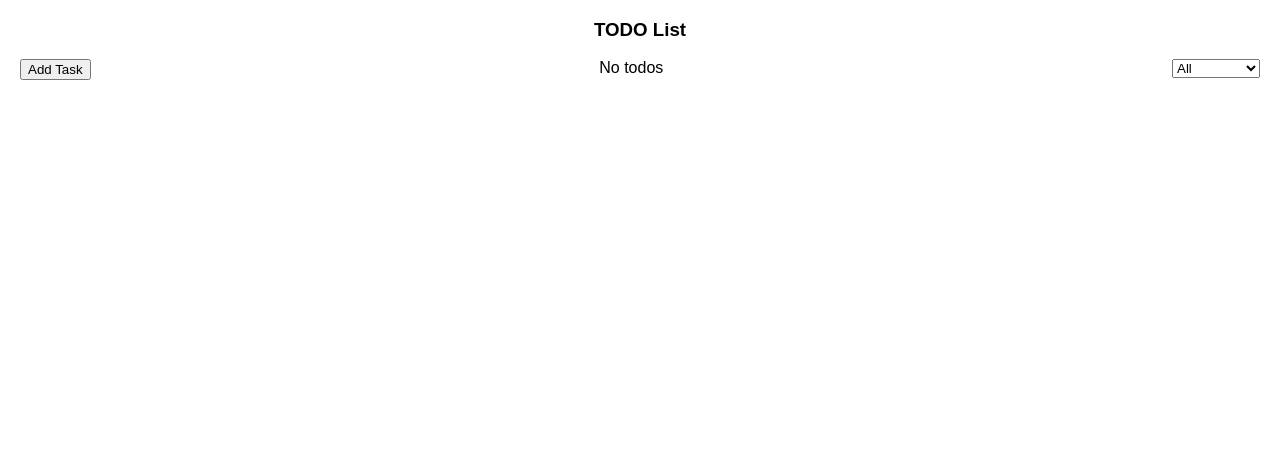
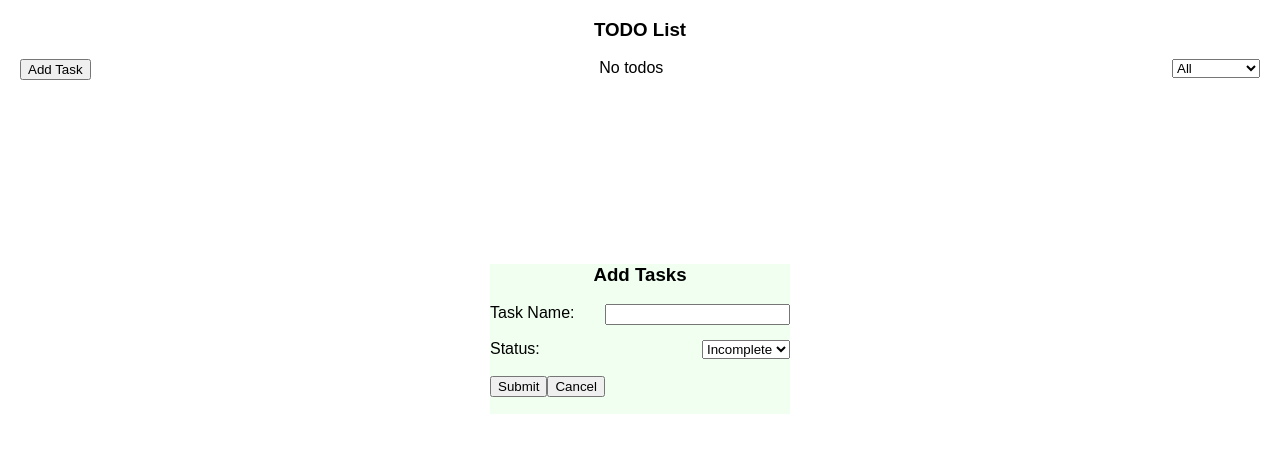
Before and after one commit to parul1110/todo, a React (Create React App) app: page / in a window 1280 px wide. Both pictures are taken after a click on the button "Add Task". Shown: the top 452 px of the page. Built offline with nearby package versions, Linux system fonts and the light colour scheme.

Commit message:
dialog box

```diff
--- a/src/components/Button.js
+++ b/src/components/Button.js
@@ -1,7 +1,7 @@
-export default function Button({ children }) {
+export default function Button({ onClick, children }) {
     return (
       <div className="pull-left">
-        <button id="Addbutton">{children}</button>
+        <button id="Addbutton" onClick={onClick}>{children}</button>
       </div>
     );
   }
--- a/src/components/DialogBox.js
+++ b/src/components/DialogBox.js
@@ -1,20 +1,17 @@
 import Button from "./Button";
 import Form from "./Form";
+import {useState} from "react";
 
-export default function DialogBox() {
-  const isOpen = "visible";
+export default function DialogBox({onClose}) {
   function handleSubmit() {}
-  function handleCancel(e) {
-    this.setState({ isOpen: "none" });
-  }
 
   return (
-    <div className="dialogBox" style={{ display: isOpen }}>
+    <div className="dialogBox">
       <Form />
-      <Button className="pull-right" onClick={handleSubmit}>
+      <Button className="pull-right" onClick={handleSubmit()}>
         Submit
       </Button>
-      <Button className="pull-right" onClick={handleCancel}>
+      <Button className="pull-right" onClick={onClose}>
         Cancel
       </Button>
     </div>
--- a/src/components/List.js
+++ b/src/components/List.js
@@ -3,12 +3,12 @@ import ListItem from "./ListItem";
 
 function List() {
   const list = useState([]);
-  const listItems = list.map((l) => <ListItem key={l.id} item={l} />);
+  //const listItems = list.map((l) => <ListItem key={l.id} item={l} />);
   //console.log({ list });
   return (
     <div>
       {list[0].length === 0 && <p>No todos</p>}
-      {list[0].length > 0 && listItems}
+      {/* {list[0].length > 0 && listItems} */}
     </div>
   );
 }
--- /dev/null
+++ b/src/components/ListItem.js
@@ -0,0 +1,7 @@
+export default function ListItem(){
+    return (
+        <div>
+
+        </div>
+    );
+}
--- a/src/components/Toolbar.js
+++ b/src/components/Toolbar.js
@@ -1,12 +1,13 @@
 import Button from "./Button";
 import DialogBox from "./DialogBox";
-//import { useState } from "react";
+import { useState } from "react";
 
 function Toolbar() {
-  //const [isDialog, setDialog] = useState(false);
-  const isDialog = false;
-  function handleClick() {
-    this.setState({ isDialog: !isDialog });
+  const [isDialog, setDialog] = useState(false);
+
+  const handleClick = (e) => {
+
+    setDialog(!isDialog);
   }
 
   return (
@@ -17,7 +18,7 @@ function Toolbar() {
         <option value="Incomplete">Incomplete</option>
         <option value="Complete">Complete</option>
       </select>
-      <div className="centerpoint">{isDialog && <DialogBox />}</div>
+      <div className="centerpoint">{isDialog && <DialogBox onClose={handleClick} />}</div>
     </div>
   );
 }
```
